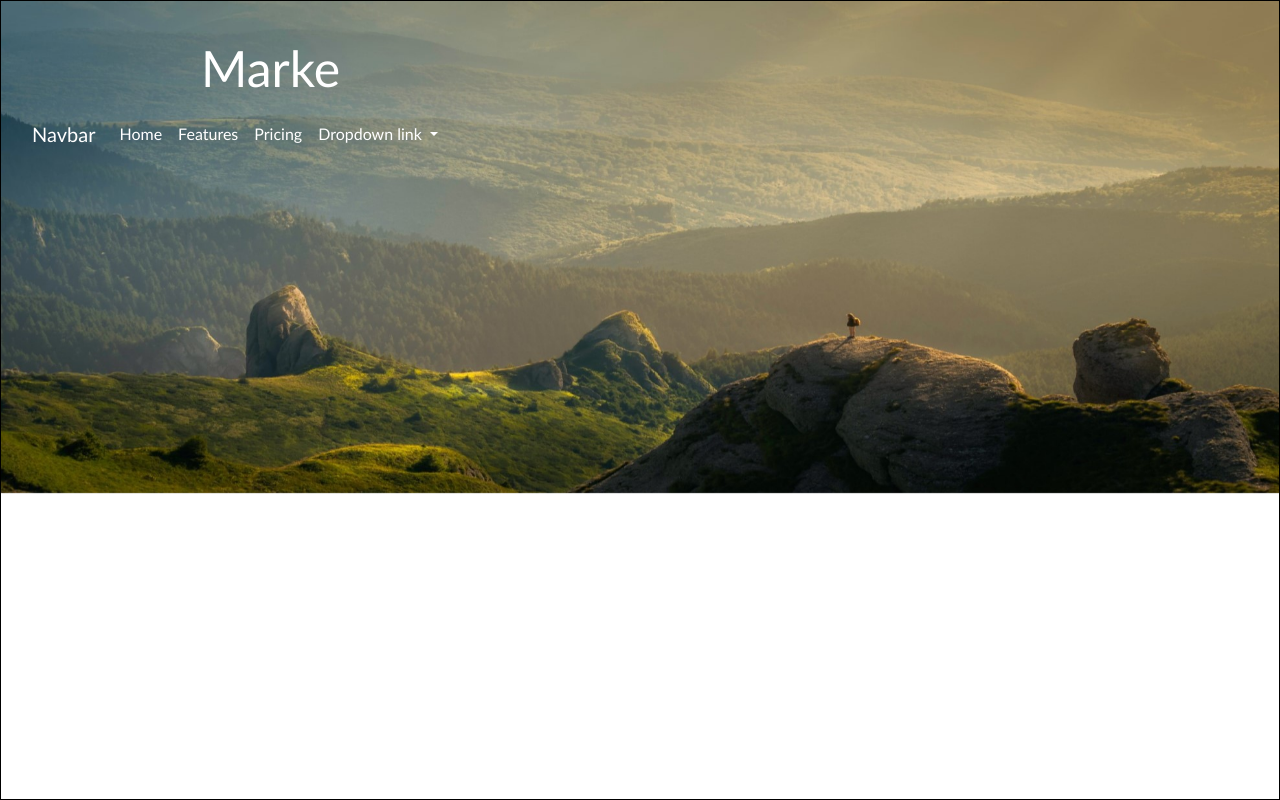
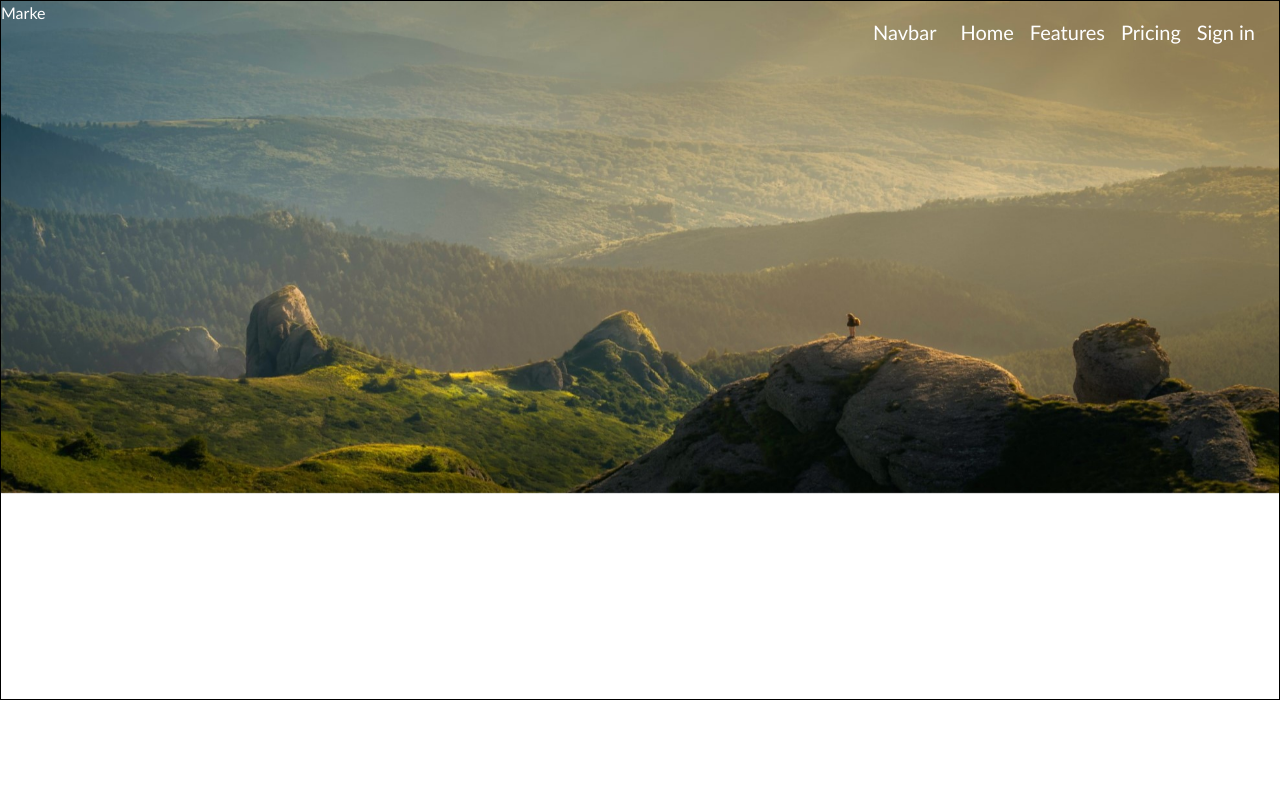
Before and after one commit to MichaelMrt03/WebPers, a plain HTML site: page index.html in a window 1280 px wide. Drawn offline with nearby package versions, Linux system fonts and the light colour scheme.

Commit message:
navbar angepasst#1

```diff
--- a/index.html
+++ b/index.html
@@ -10,16 +10,16 @@
 
   <title> Das ist meine Webseite</title>
   <!-- Bootstrap CSS only  -->
-  <link rel="stylesheet" href="https://cdn.jsdelivr.net/npm/bootstrap@4.3.1/dist/css/bootstrap.min.css" integrity="sha384-ggOyR0iXCbMQv3Xipma34MD+dH/1fQ784/j6cY/iJTQUOhcWr7x9JvoRxT2MZw1T" crossorigin="anonymous">
+  <link rel="stylesheet" href="https://cdn.jsdelivr.net/npm/bootstrap@4.3.1/dist/css/bootstrap.min.css"
+    integrity="sha384-ggOyR0iXCbMQv3Xipma34MD+dH/1fQ784/j6cY/iJTQUOhcWr7x9JvoRxT2MZw1T" crossorigin="anonymous">
   <style>
     body {
       margin: 0px;
     }
 
-    .header{
+    .header {
       background-image: url('images/nature.jpg');
-      height:750px;
-      height: 800px;
+      height: 700px;
       background-size: 100%;
       background-repeat: no-repeat;
       background-attachment: fixed;
@@ -30,66 +30,57 @@
     }
 
     .nav {
-      padding-top: 30px;
-     color:white;
+      color: white;
+      float: right;
+      font-size: 20px;
     }
 
-    .marke{
-      font-size: 50px;
-      padding-left: 200px;
+    .marke {
 
+      float: left;
     }
-
   </style>
 </head>
 
 <body>
-  <div class="container-fluid header">
 
-    <div class="row nav" >
-      <div class="col-sm-8 marke">Marke</div>
-      <div class="col">
+  <div class="header">
+    <div class="marke">Marke</div>
 
-
-        <nav class="navbar navbar-expand-lg navbar-light bg-transparent" >
-          <a class="navbar-brand" href="#" style="color:white">Navbar</a>
-          <button class="navbar-toggler" type="button" data-toggle="collapse" data-target="#navbarNavDropdown" aria-controls="navbarNavDropdown" aria-expanded="false" aria-label="Toggle navigation">
+    <nav class="navbar navbar-expand-lg navbar-dark bg-transparent nav">
+      <a class="navbar-brand" href="#">Navbar</a>
+      <button class="navbar-toggler" type="button" data-toggle="collapse" data-target="#navbarNav" aria-controls="navbarNav" aria-expanded="false" aria-label="Toggle navigation">
         <span class="navbar-toggler-icon"></span>
       </button>
-          <div class="collapse navbar-collapse" id="navbarNavDropdown" style="color:white">
+      <div class="collapse navbar-collapse" id="navbarNav">
         <ul class="navbar-nav">
           <li class="nav-item active">
-                <a class="nav-link" href="#" style="color:white">Home <span class="sr-only">(current)</span></a>
+            <a class="nav-link" href="#">Home <span class="sr-only">(current)</span></a>
           </li>
-              <li class="nav-item">
-                <a class="nav-link" href="#" style="color:white">Features</a>
+          <li class="nav-item active">
+            <a class="nav-link" href="#">Features</a>
           </li>
-              <li class="nav-item">
-                <a class="nav-link" href="#" style="color:white">Pricing</a>
+          <li class="nav-item active">
+            <a class="nav-link" href="#">Pricing</a>
           </li>
-              <li class="nav-item dropdown">
-                <a class="nav-link dropdown-toggle" href="#" id="navbarDropdownMenuLink" data-toggle="dropdown" aria-haspopup="true" aria-expanded="false" style="color:white">
-                  Dropdown link
-                </a>
-                <div class="dropdown-menu" aria-labelledby="navbarDropdownMenuLink">
-                  <a class="dropdown-item" href="#">Action</a>
-                  <a class="dropdown-item" href="#">Another action</a>
-                  <a class="dropdown-item" href="#">Something else here</a>
-                </div>
+          <li class="nav-item active">
+            <a class="nav-link disabled" href="#">Sign in</a>
           </li>
         </ul>
       </div>
     </nav>
   </div>
 
-    </div>
-
-
-  </div>
   <!-- Bootstrap JavaScript  -->
-    <script src="https://code.jquery.com/jquery-3.3.1.slim.min.js" integrity="sha384-q8i/X+965DzO0rT7abK41JStQIAqVgRVzpbzo5smXKp4YfRvH+8abtTE1Pi6jizo" crossorigin="anonymous"></script>
-    <script src="https://cdn.jsdelivr.net/npm/popper.js@1.14.7/dist/umd/popper.min.js" integrity="sha384-UO2eT0CpHqdSJQ6hJty5KVphtPhzWj9WO1clHTMGa3JDZwrnQq4sF86dIHNDz0W1" crossorigin="anonymous"></script>
-    <script src="https://cdn.jsdelivr.net/npm/bootstrap@4.3.1/dist/js/bootstrap.min.js" integrity="sha384-JjSmVgyd0p3pXB1rRibZUAYoIIy6OrQ6VrjIEaFf/nJGzIxFDsf4x0xIM+B07jRM" crossorigin="anonymous"></script>
+  <script src="https://code.jquery.com/jquery-3.3.1.slim.min.js"
+    integrity="sha384-q8i/X+965DzO0rT7abK41JStQIAqVgRVzpbzo5smXKp4YfRvH+8abtTE1Pi6jizo"
+    crossorigin="anonymous"></script>
+  <script src="https://cdn.jsdelivr.net/npm/popper.js@1.14.7/dist/umd/popper.min.js"
+    integrity="sha384-UO2eT0CpHqdSJQ6hJty5KVphtPhzWj9WO1clHTMGa3JDZwrnQq4sF86dIHNDz0W1"
+    crossorigin="anonymous"></script>
+  <script src="https://cdn.jsdelivr.net/npm/bootstrap@4.3.1/dist/js/bootstrap.min.js"
+    integrity="sha384-JjSmVgyd0p3pXB1rRibZUAYoIIy6OrQ6VrjIEaFf/nJGzIxFDsf4x0xIM+B07jRM"
+    crossorigin="anonymous"></script>
 </body>
 
 </html>
```
Lines whose indentation alone changed are shown as unchanged.
